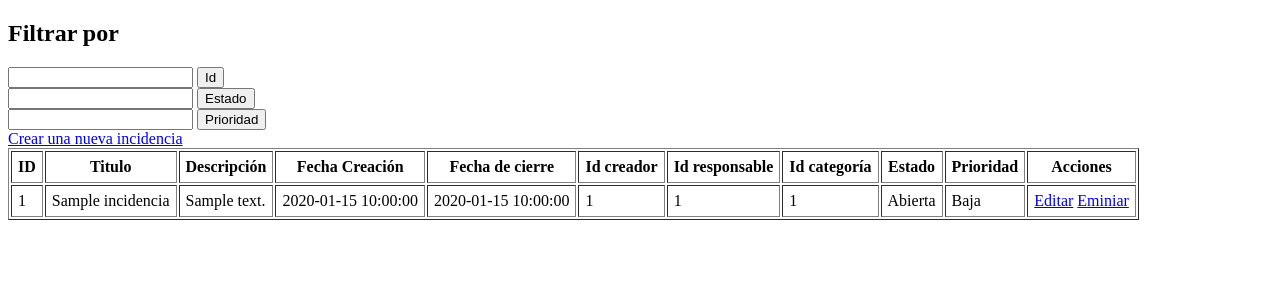
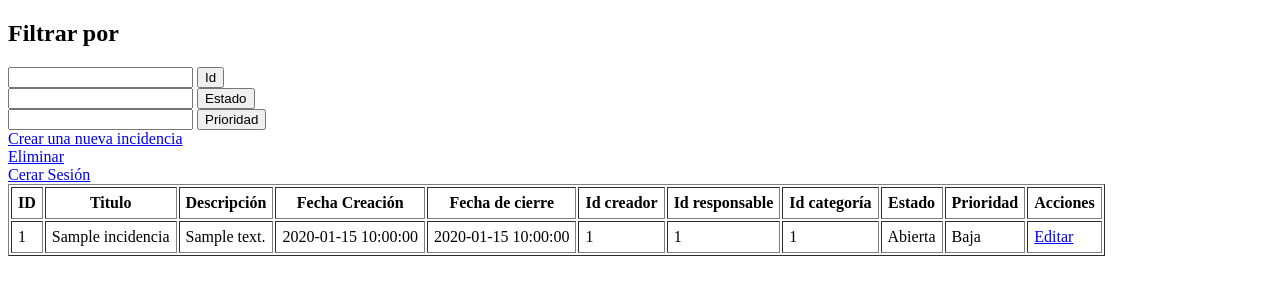
Before and after one commit to DAW-ekaitz-martin/AulaFix, a PHP site: page / in a window 1280 px wide. Shown: the top 300 px of the page. Run offline with PHP 8.4, Linux system fonts and the light colour scheme; a user stored in the database is signed in; tables that the repository leaves empty hold one stand-in row (values such as "Sample post").

Commit message:
Todas las operaciones CRUD centralizadas + logout en el index.php

```diff
--- a/editar.php
+++ b/editar.php
@@ -1,4 +1,8 @@
 <?php
+session_start();
+if(!$_SESSION["id_usuario"]) {
+    header("Location:login.php");
+}
 require 'sql/conexion.php';
 
 $incidencia = null;
@@ -109,7 +113,6 @@ if (isset($_POST["actualizar"])) {
     </select>
 
     <br><br>
-
     <label>Nuevo valor:</label>
     <input type="text" name="valor" required>
 
--- a/eliminar.php
+++ b/eliminar.php
@@ -1,4 +1,8 @@
 <?php
+session_start();
+if(!$_SESSION["id_usuario"]) {
+    header("Location:login.php");
+}
 require 'sql/conexion.php';
 
 $mensaje = '';
--- a/index.php
+++ b/index.php
@@ -85,7 +85,6 @@
                     <td><?= htmlspecialchars($r["prioridad"], ENT_QUOTES,"UTF-8") ?></td>
                     <td>
                         <a href="editar.php">Editar</a>
-                        <a href="eliminar.php">Eminiar</a>
                     </td>
                 </tr>
     <?php
@@ -106,6 +105,8 @@
             }
 
     ?>
-                <a href="nueva.php">Crear una nueva incidencia</a>
+                <a href="nueva.php">Crear una nueva incidencia</a> <br>
+                <a href="eliminar.php">Eliminar</a> <br>
+                <a href="logout.php">Cerar Sesión</a>
 </body>
 </html>
```
